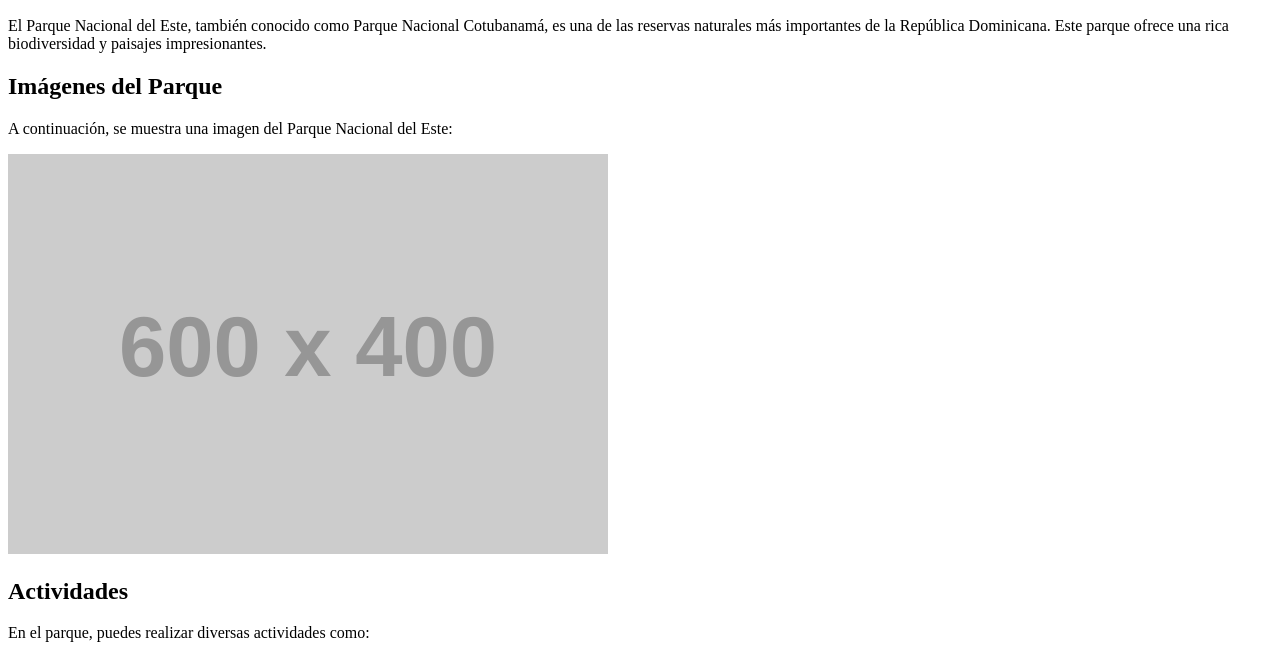
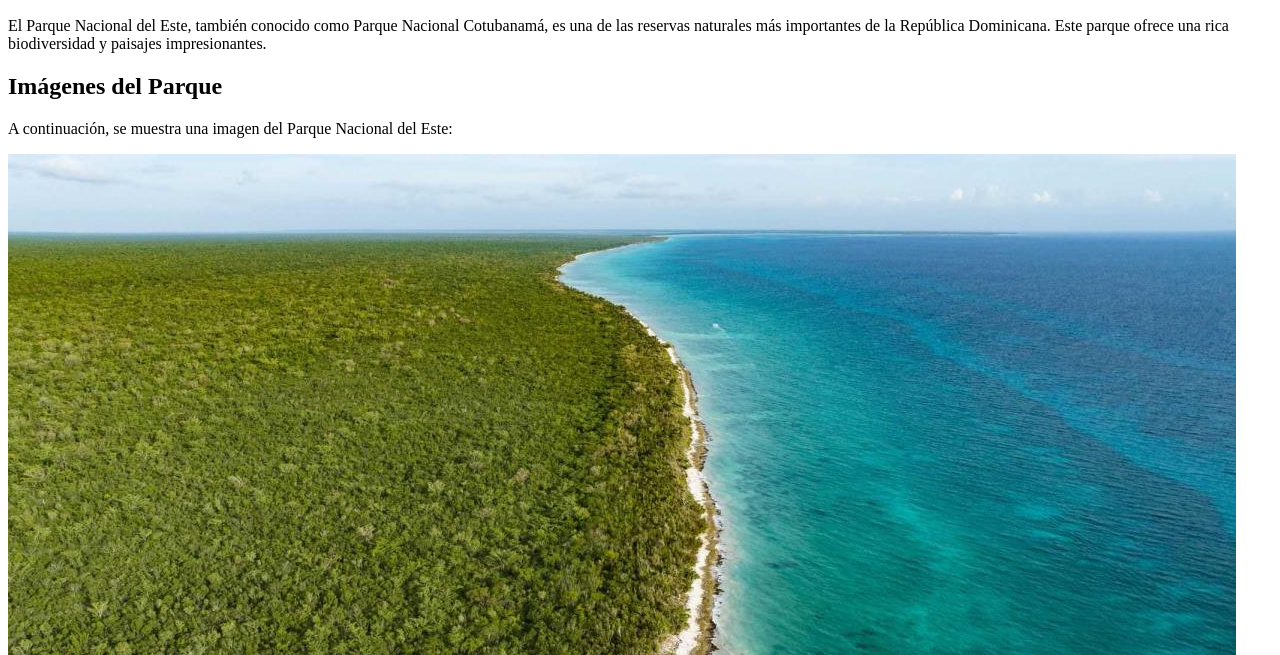
Before and after one commit to IngFrandyPimentel/ejercicio2_web_itla-, a plain HTML site: page index.html in a window 1280 px wide. Shown: the part 110-765 px from the top of the page. Drawn offline with Linux system fonts and the light colour scheme; placeholder pictures from the web are drawn by us.

Commit message:
Update index.html

```diff
--- a/index.html
+++ b/index.html
@@ -17,7 +17,7 @@
     <section>
         <h2>Imágenes del Parque</h2>
         <p>A continuación, se muestra una imagen del Parque Nacional del Este:</p>
-        <img src="https://via.placeholder.com/600x400" alt="Parque Nacional del Este">
+        <img src="cotubanama.jpg" alt="Parque Nacional del Este">
     </section>
 
     <section>
```
